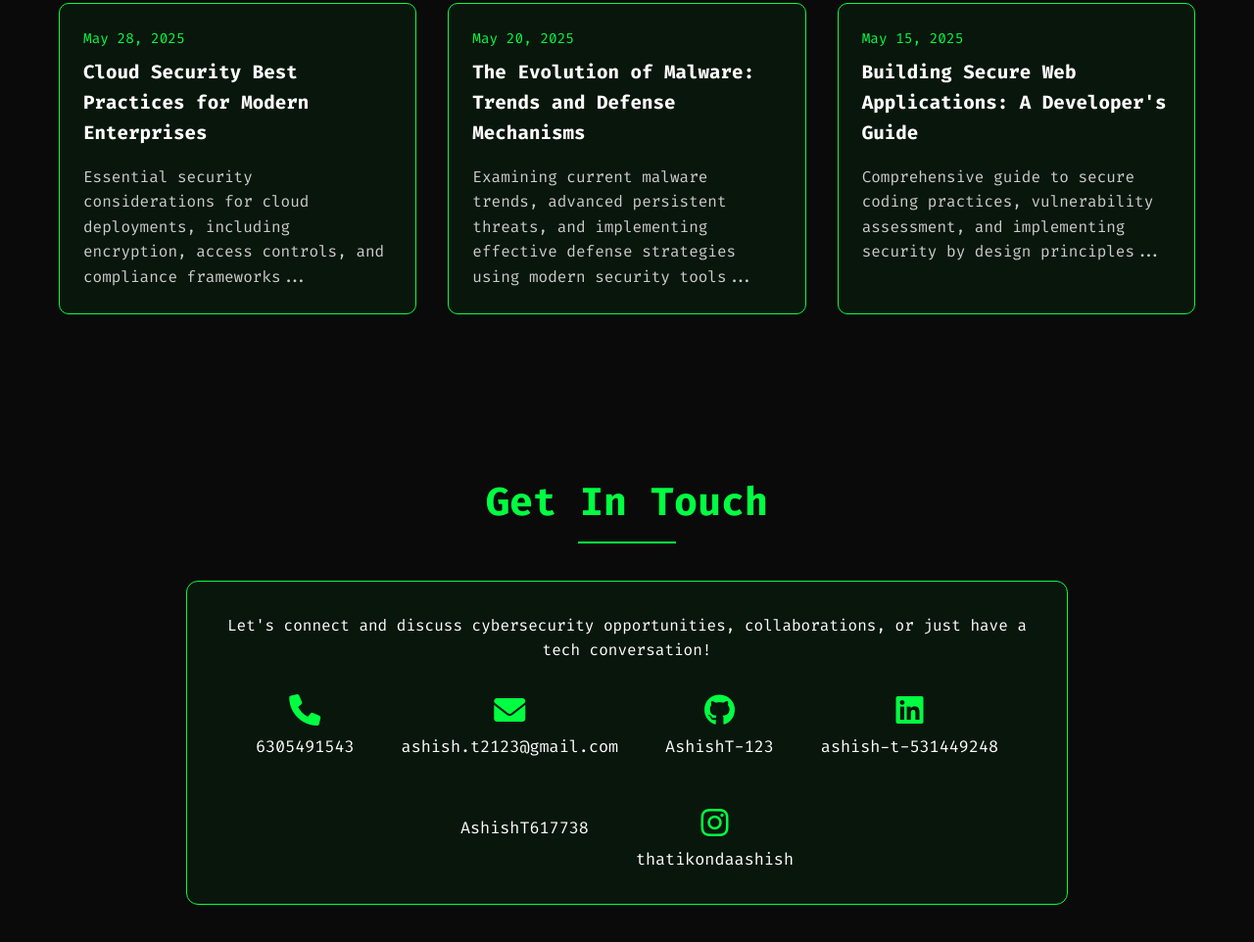
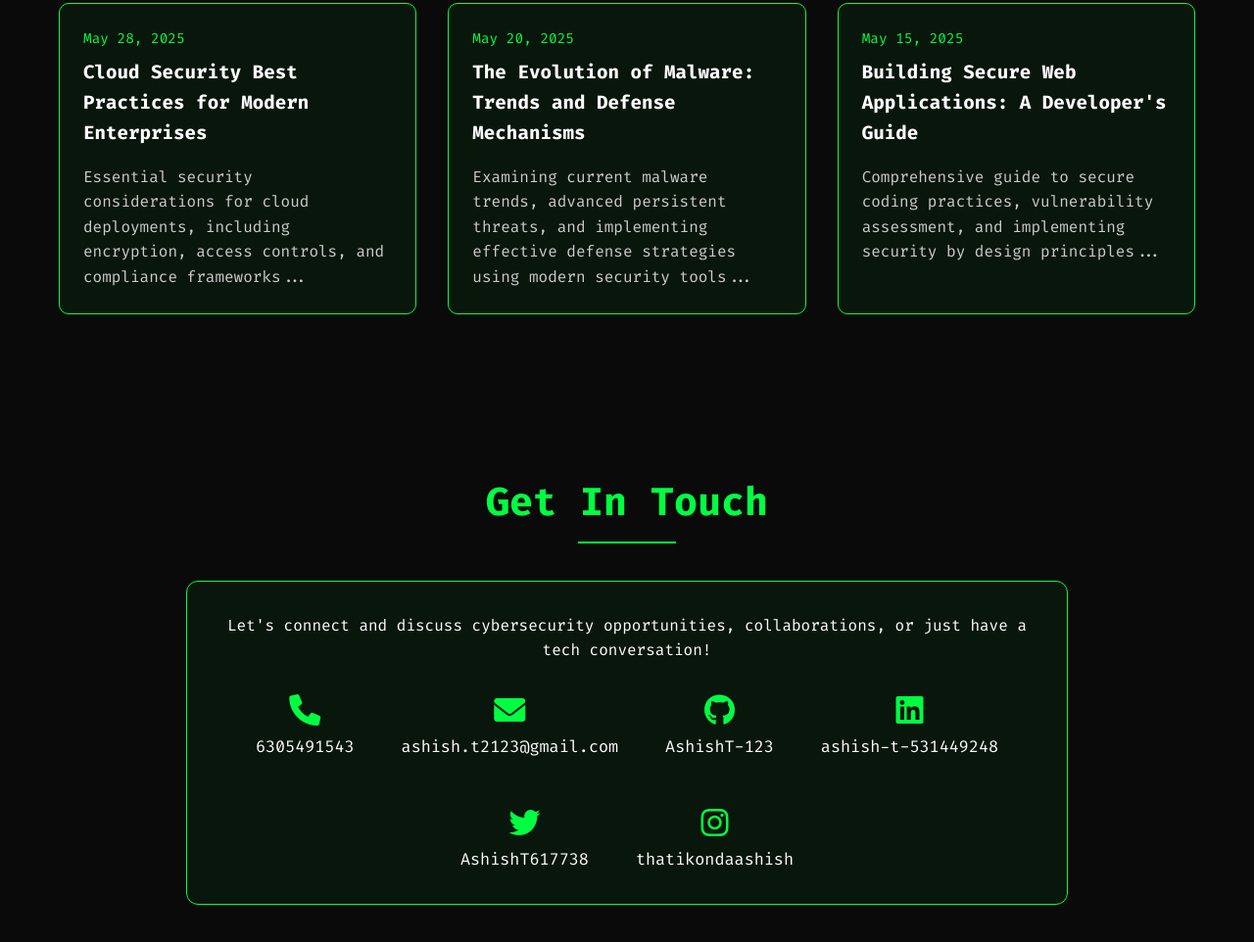
Before and after one commit to Sapthagiri777/ashish, a plain HTML site: page index.html in a window 1280 px wide. Shown: the part 3930-4892 px from the top of the page at 98% size. Drawn offline with Linux system fonts and the light colour scheme.

Commit message:
index.html

```diff
--- a/index.html
+++ b/index.html
@@ -730,7 +730,8 @@ padding-top: 40px;
         <a href="https://linkedin.com/in/ashish-t-531449248" class="contact-link">ashish-t-531449248</a>
       </div>
       <div class="contact-item">
-        <i class="fab fa-x-twitter contact-icon"></i>
+        <i class="fab fa-twitter contact-icon"></i>
+
         <a href="https://x.com/AshishT617738" class="contact-link">AshishT617738</a>
       </div>
       <div class="contact-item">
```
